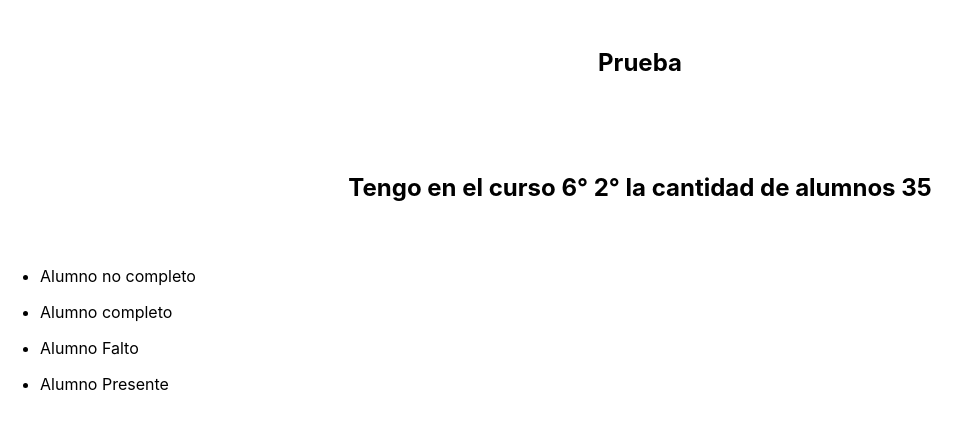
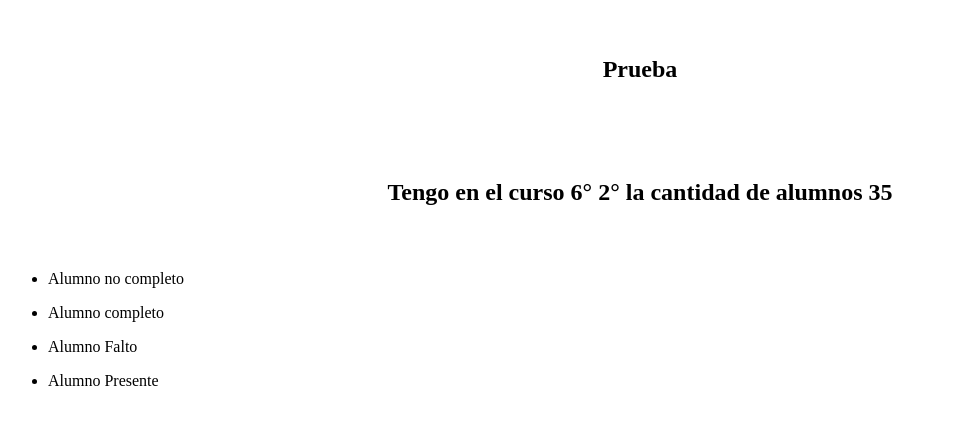
Before and after one commit to ewiedermann/Proyecto-planilla, a React (Create React App) app: page / in a window 1280 px wide. Shown: the top 428 px of the page, without its empty margins (0-971 px from the left). Built offline with nearby package versions, Linux system fonts and the light colour scheme.

Commit message:
Arreglando un error

```diff
--- a/src/App.jsx
+++ b/src/App.jsx
@@ -1,5 +1,4 @@
 import React from 'react';
-import './App.css';
 import { AgregarMateria } from './componentes/materia/AgregarMateria'
 import { CantidadAlumno } from './componentes/alumno/CantidadAlumno';
 import { ListarMateria } from './componentes/materia/ListarMateria';
--- a/src/index.css
+++ /dev/null
@@ -1,13 +0,0 @@
-body {
-  margin: 0;
-  font-family: -apple-system, BlinkMacSystemFont, 'Segoe UI', 'Roboto', 'Oxygen',
-    'Ubuntu', 'Cantarell', 'Fira Sans', 'Droid Sans', 'Helvetica Neue',
-    sans-serif;
-  -webkit-font-smoothing: antialiased;
-  -moz-osx-font-smoothing: grayscale;
-}
-
-code {
-  font-family: source-code-pro, Menlo, Monaco, Consolas, 'Courier New',
-    monospace;
-}
```
Also changed, not shown: src/index.js (+3 -4 lines).
